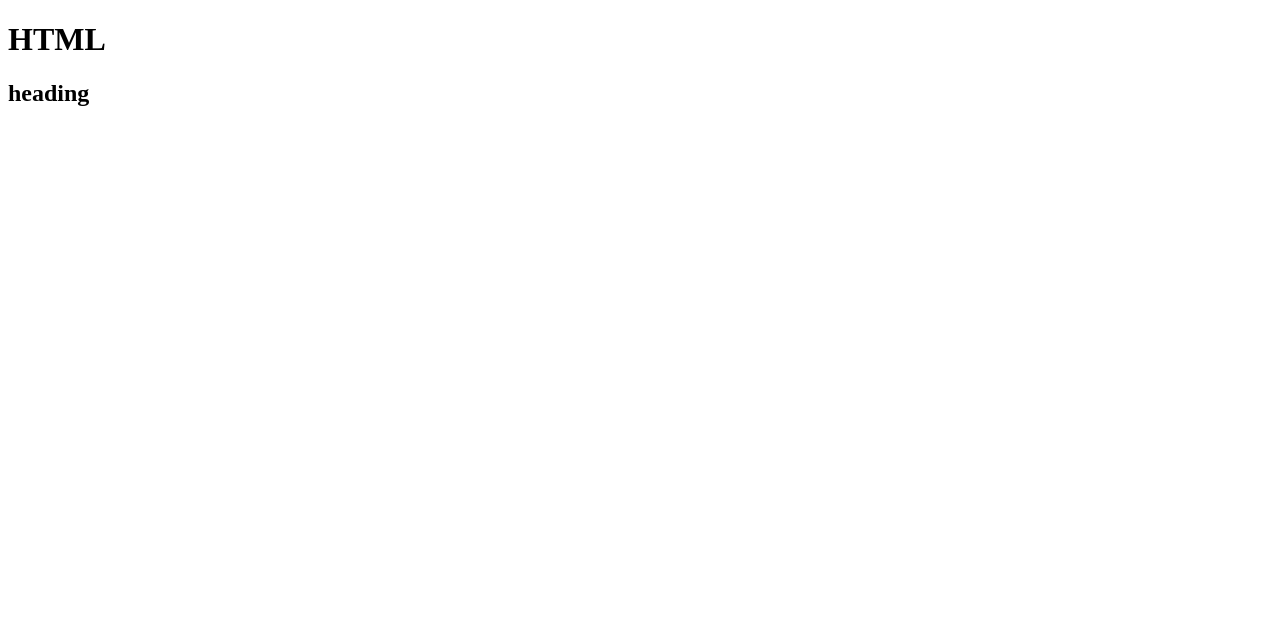
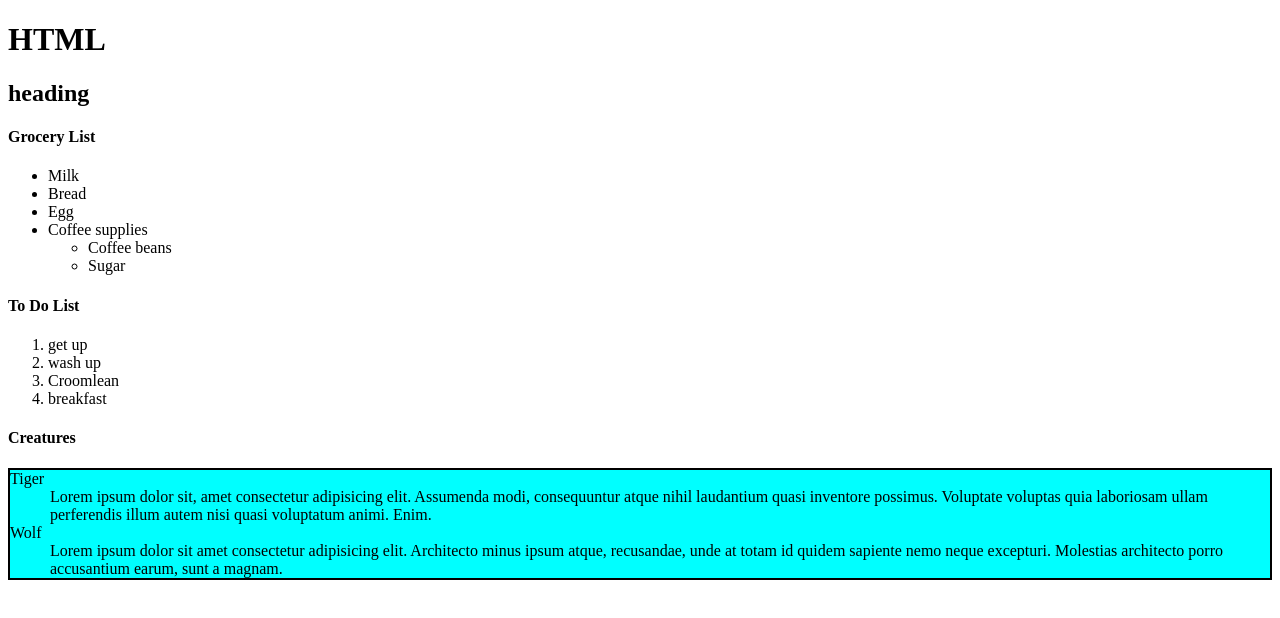
Before and after one commit to SayanaSurendra/html_test, a plain HTML site: page index.html in a window 1280 px wide. Drawn offline with Linux system fonts and the light colour scheme.

Commit message:
added list

```diff
--- a/index.html
+++ b/index.html
@@ -8,5 +8,36 @@
 <body>
    <h1>HTML</h1>
    <h2>heading</h2>
+   <h4>Grocery List</h4>
+   <ul>
+   <li> Milk</li>
+   <li> Bread</li>
+   <li> Egg</li>
+   <li> Coffee supplies</li>
+   <ul>
+    <li>Coffee beans</li>
+    <li> Sugar</li>
+   </ul>
+</ul>
+
+<h4>To Do List</h4>
+<ol>
+
+    <li> get up</li> <li>wash up</li>
+    <li> Croomlean </li>
+    <li> breakfast</li>
+</ol>
+
+<h4>Creatures</h4>
+<dl style="background-color: cyan ; border : 2px solid">
+
+
+<dt>Tiger</dt>
+<dd>Lorem ipsum dolor sit, amet consectetur adipisicing elit. Assumenda modi, consequuntur atque nihil laudantium quasi inventore possimus. Voluptate voluptas quia laboriosam ullam perferendis illum autem nisi quasi voluptatum animi. Enim.</dd>
+
+
+<dt>Wolf</dt>
+<dd>Lorem ipsum dolor sit amet consectetur adipisicing elit. Architecto minus ipsum atque, recusandae, unde at totam id quidem sapiente nemo neque excepturi. Molestias architecto porro accusantium earum, sunt a magnam.</dd>
+</dl>
 </body>
 </html>
```
